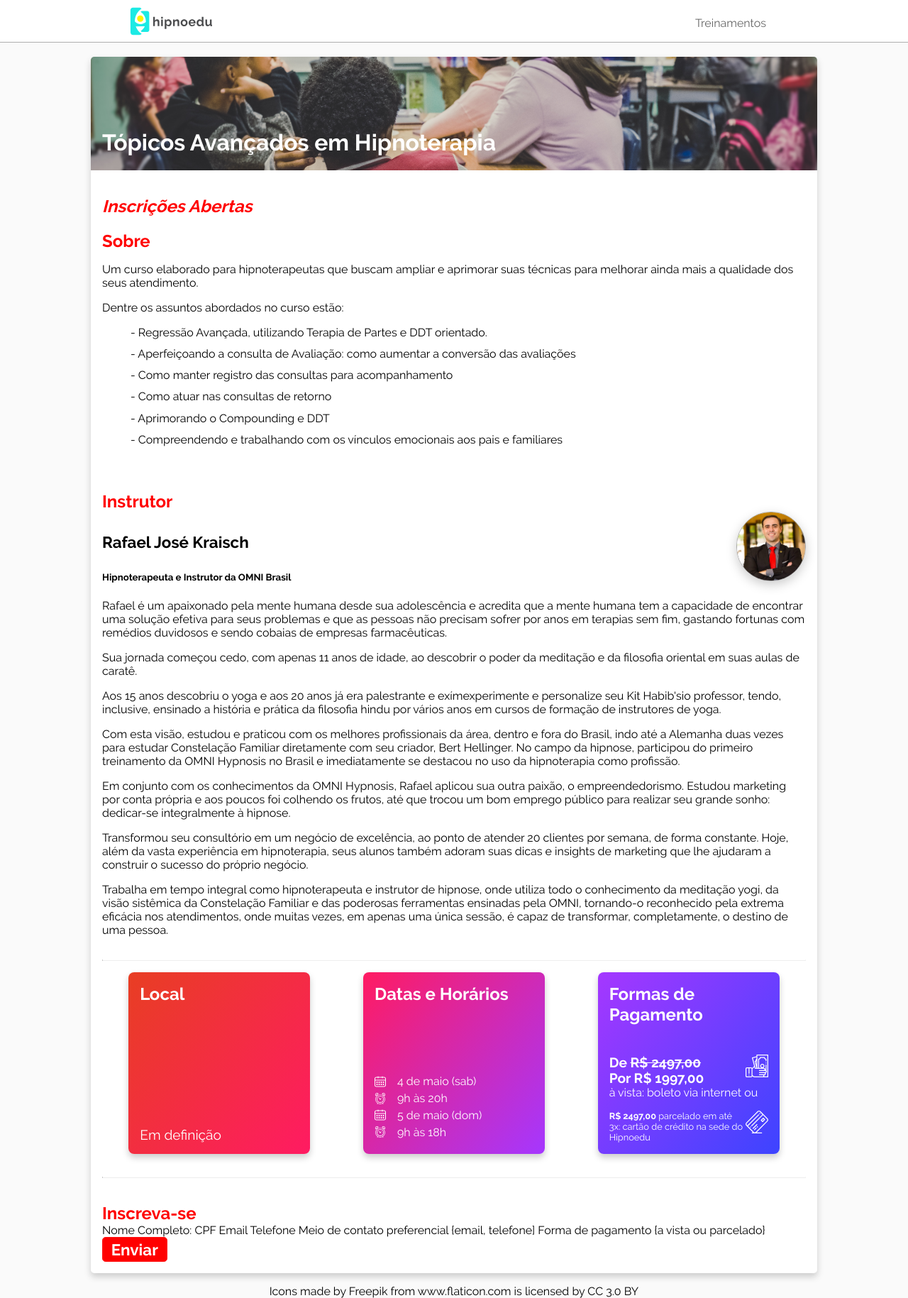
After one commit to institutocriativo/site-hipnoedu, a PHP site: page /treinamentos/index.html in a window 1280 px wide. The commit adds this page. Shown: the whole page at 71% size. Run offline with PHP 8.4, Linux system fonts and the light colour scheme.

Commit message:
treinamentos-kraisch: add details

```diff
--- a/style.css
+++ b/style.css
@@ -36,6 +36,18 @@ body {
     width: 100%;
     font-family: Raleway, sans-serif;
     overflow-x: hidden;
+}
+
+.float {
+    display: float;
+}
+
+.right {
+    float: right;
+}
+
+.left {
+    float: left;
 }
 
 /* HEADER Section */
@@ -122,7 +134,11 @@ body {
 }
 
 .around {
-    justify-content: space-around
+    justify-content: space-around;
+}
+
+.between {
+    justify-content: space-between;
 }
 
 .max-width {
--- /dev/null
+++ b/treinamentos/index.html
@@ -0,0 +1,152 @@
+<!DOCTYPE html>
+<html>
+	<head>
+		<meta charset="utf-8"/>
+		<meta name="viewport" content="width=device-width, initial-scale=1, user-scalable=0"/>
+		<meta name="keywords" content="hipnoterapia, hipnoterapia sp, hipnose, omni, terapia omni"/>
+		<meta name="description" content="O Hipnoedu é especializado em hipnoterapia avançada e, em parceria com o Instituto de Educação Criativa, visa o desenvolvimento pessoal a partir do conhecimento."/>
+		<title>
+			HipnoEdu - Treinamentos
+		</title>
+		<link rel="icon" type="image/x-icon" href="/res/hipnoedu.favicon.ico"/>
+		<link rel="stylesheet" type="text/css" href="/style.css"/>
+		<link rel="stylesheet" type="text/css" href="treinamentos.css"/>
+	</head>
+	<body>
+		<div class="dep-container" id="inicio">
+			<div class="course-container">
+				<div class="course-title">
+					<h1>Tópicos Avançados em Hipnoterapia</h1>
+				</div>
+				<div class="course-briefing">
+					<h2><i>Inscrições Abertas</i></h2>
+					<h2>Sobre</h2>
+					<p>
+						Um curso elaborado para hipnoterapeutas que buscam ampliar e aprimorar suas técnicas para melhorar ainda mais a qualidade dos seus atendimento.
+					</p>
+					<p>
+						Dentre os assuntos abordados no curso estão:
+					</p>
+					<ul>
+						<li>- Regressão Avançada, utilizando Terapia de Partes e DDT orientado.</li>
+						<li>- Aperfeiçoando a consulta de Avaliação: como aumentar a conversão das avaliações</li>
+						<li>- Como manter registro das consultas para acompanhamento</li>
+						<li>- Como atuar nas consultas de retorno</li>
+						<li>- Aprimorando o Compounding e DDT</li>
+						<li>- Compreendendo e trabalhando com os vínculos emocionais aos pais e familiares</li>
+					</ul>
+					<div class="spacer"></div>
+					<h2>Instrutor</h2>
+						<img class="float right img-profile" src="res/kraisch.jpg" />
+						<h4>Rafael José Kraisch</h4>
+						<h5>Hipnoterapeuta e Instrutor da OMNI Brasil</h5>
+					<p>
+Rafael é um apaixonado pela mente humana desde sua adolescência e acredita que a mente humana tem a capacidade de encontrar uma solução efetiva para seus problemas e que as pessoas não precisam sofrer por anos em terapias sem fim, gastando fortunas com remédios duvidosos e sendo cobaias de empresas farmacêuticas.
+					</p>
+					<p>
+Sua jornada começou cedo, com apenas 11 anos de idade, ao descobrir o poder da meditação e da filosofia oriental em suas aulas de caratê.
+					</p>
+					<p>
+Aos 15 anos descobriu o yoga e aos 20 anos já era palestrante e exímexperimente e personalize seu Kit Habib'sio professor, tendo, inclusive, ensinado a história e prática da filosofia hindu por vários anos em cursos de formação de instrutores de yoga.
+					</p>
+					<p>
+Com esta visão, estudou e praticou com os melhores profissionais da área, dentro e fora do Brasil, indo até a Alemanha duas vezes para estudar Constelação Familiar diretamente com seu criador, Bert Hellinger. No campo da hipnose, participou do primeiro treinamento da OMNI Hypnosis no Brasil e imediatamente se destacou no uso da hipnoterapia como profissão.
+					</p>
+					<p>
+Em conjunto com os conhecimentos da OMNI Hypnosis, Rafael aplicou sua outra paixão, o empreendedorismo. Estudou marketing por conta própria e aos poucos foi colhendo os frutos, até que trocou um bom emprego público para realizar seu grande sonho: dedicar-se integralmente à hipnose.
+					</p>
+					<p>
+Transformou seu consultório em um negócio de excelência, ao ponto de atender 20 clientes por semana, de forma constante. Hoje, além da vasta experiência em hipnoterapia, seus alunos também adoram suas dicas e insights de marketing que lhe ajudaram a construir o sucesso do próprio negócio.
+					</p>
+					<p>
+Trabalha em tempo integral como hipnoterapeuta e instrutor de hipnose, onde utiliza todo o conhecimento da meditação yogi, da visão sistêmica da Constelação Familiar e das poderosas ferramentas ensinadas pela OMNI, tornando-o reconhecido pela extrema eficácia nos atendimentos, onde muitas vezes, em apenas uma única sessão, é capaz de transformar, completamente, o destino de uma pessoa.
+					</p>
+				</div>
+				<hr/>
+				<div class="course-details">
+					<div class="course-detail-card course-detail-location flex col">
+						<h2>Local</h2>
+						<div class="flex-spacer"></div>
+						<p>Em definição</p>
+					</div>
+					<div class="course-detail-card course-detail-dates flex col">
+						<h2>Datas e Horários</h2>
+						<div class="flex-spacer"></div>
+						<div class="date">
+							<div class="day">
+								<img src="res/calendar.svg">4 de maio (sab)
+							</div>
+							<div class="hour">
+								<img src="res/alarm-clock.svg">9h às 20h
+							</div>
+						</div>
+						<div class="date">
+							<div class="day">
+								<img src="res/calendar.svg">5 de maio (dom)
+							</div>
+							<div class="hour">
+								<img src="res/alarm-clock.svg">9h às 18h
+							</div>
+						</div>
+					</div>
+					<div class="course-detail-card course-detail-payment flex col">
+						<h2>Formas de Pagamento</h2>
+						<div class="flex-spacer"></div>
+						<div>
+							<img src="res/money.svg"/> <span style="font-size: 1.2rem; font-weight: bold;"> De <span style="text-decoration: line-through">R$ 2497,00 </span> <br/> Por R$ 1997,00 </span> <br/> à vista: boleto via internet ou
+						</div>
+						<div style="margin-top:1rem; font-size: 0.8rem;">
+							<img src="res/credit-card.svg"/> <span style="font-weight: bold;"> R$ 2497,00 </span> parcelado em até 3x: cartão de crédito na sede do Hipnoedu
+						</div>
+					</div>
+				</div>
+				<hr/>
+				<div class="course-payment flex col">
+					<h2> Inscreva-se </h2>
+					Nome Completo:
+					CPF
+					Email
+					Telefone
+					Meio de contato preferencial {email, telefone]
+					Forma de pagamento {a vista ou parcelado}
+					<div class="send-btn">
+						Enviar
+					</div>
+				</div>
+				<div class="couse-organizers">
+				</div>
+			</div>
+
+
+			<div>Icons made by <a href="https://www.freepik.com/" title="Freepik">Freepik</a> from <a href="https://www.flaticon.com/" 			    title="Flaticon">www.flaticon.com</a> is licensed by <a href="http://creativecommons.org/licenses/by/3.0/" 			    title="Creative Commons BY 3.0" target="_blank">CC 3.0 BY</a></div>
+
+
+		</div>
+		<div class="header">
+				<div class="item left">
+					<a href="/">
+						<img src="/res/hipnoedu.logo.std.h.ai.svg"/>
+					</a>
+				</div>
+				<div class="item right">
+					<a href="#">Treinamentos</a>
+				</div>
+			</div>
+		</div>
+		<!-- Global site tag (gtag.js) - Google Analytics -->
+		<script async src="https://www.googletagmanager.com/gtag/js?id=UA-116314414-1"></script>
+		<script>
+		window.dataLayer = window.dataLayer || [];
+		function gtag(){dataLayer.push(arguments);}
+		gtag('js', new Date());
+
+		gtag('config', 'UA-116314414-1');
+		</script>
+		<script>
+			function headerfix() {
+				window.scrollBy(0, -16*4);
+			}
+			setTimeout(headerfix, 1000);
+		</script>
+    </body>
+</html>
--- /dev/null
+++ b/treinamentos/treinamentos.css
@@ -0,0 +1,170 @@
+.dep-container {
+	width: 100%;
+	display: flex;
+	padding-top: var(--header-size);
+	flex-direction: column;
+	align-items: center;
+	background: #FAFAFA;
+}
+
+.course-container {
+	background: #FFFFFF;
+	max-width: 1024px;
+	margin: 1rem;
+	border-radius: 0.3rem;
+	box-shadow:0px 5px 10px #CCCCCC;
+	display: inline-flex;
+	flex-direction: column;
+}
+
+.img-profile {
+	height: 6rem;
+	border-radius: 3rem;
+	box-shadow:0px 5px 15px #CCCCCC;
+	border: 1px solid #AAAAAA;
+}
+
+.course-title {
+	background-image: url("res/unsplash.teach.jpg");
+	border-top-left-radius: 0.3rem;
+	border-top-right-radius: 0.3rem;
+	padding: 2rem 1rem 0rem 1rem;
+	min-height: 8rem;
+	color: #FFFFFF;
+	display: inline-flex;
+	flex-direction: column;
+	justify-content: flex-end;
+	background-size: 100%;
+	background-position: center;
+}
+
+ul {
+	list-style: none;
+}
+
+li {
+	padding-bottom: 0.7rem;
+}
+
+.course-briefing {
+	padding: 1rem;
+}
+
+.course-details {
+	padding: 1rem;
+	display: inline-flex;
+	flex-direction: row;
+	flex-wrap: wrap;
+	justify-content: space-around;
+}
+
+.course-detail-card {
+	background: red;
+	color: white;
+	min-height: 14rem;
+	width: calc(16rem - 2rem);
+	padding: 1rem;
+	margin-bottom: 1rem;
+	border-radius: 0.5rem;
+	box-shadow: 0px 5px 10px #CCCCCC;
+	transform: scale(1,1);
+	transition: box-shadow .3s;
+	transition: transform .3s;
+}
+
+.course-detail-card:hover {
+	box-shadow: 0px 0px 20px #BBBBBB;
+	transform: scale(1.2, 1.2);
+}
+
+.course-detail-card h2{
+	color: white;
+	padding: 0;
+	margin: 0;
+}
+
+.course-detail-card p{
+	font-size: 1.2rem;
+	color: white;
+	padding: 0;
+	margin: 0;
+}
+
+.course-detail-location {
+	background-color:#E83E23 ;
+	background: linear-gradient(130deg, #E83E23, #FF1B62);
+}
+
+.course-detail-dates {
+	background-color: #FF1B62;
+	background: linear-gradient(130deg, #FF1B62, #A537FF);
+}
+
+
+.course-detail-payment {
+	background-color: #A537FF;
+	background: linear-gradient(130deg, #A537FF, #3D44FF);
+}
+
+.course-detail-payment img{
+	height: 2rem;
+	display: float;
+	float: right;
+}
+
+.flex-spacer {
+	flex-grow: 1;
+}
+
+
+h2 {
+	color: red;
+	margin-bottom: 0px;
+}
+
+h4 {
+	font-size: 1.4rem;
+}
+
+hr {
+	border-top: 1px solid #FEFEFE;
+	margin: 0rem 1rem 0rem 1rem;
+}
+
+.spacer {
+	height: 1rem;
+}
+
+.date {
+	display: flex;
+	flex-direction: column;
+}
+
+.date div {
+	display: inline-flex;
+	align-items: center;
+	margin-bottom: 0.3rem;
+}
+
+.date img {
+	height: 1rem;
+	padding-right: 1rem;
+}
+
+.course-payment {
+	align-itens: flex-end;
+	padding: 1rem;
+}
+
+.send-btn {
+	margin: 0rem;
+	font-weight: bold;
+	color: white;
+	background-color: red;
+	border: 1px solid #FF1111;
+	border-radius: 0.3rem;
+	font-size: 1.4rem;
+	width: 5rem;
+	padding: 0.2rem 0.3rem 0.2rem 0.3rem;
+	text-align: center;
+}
```
Also changed, not shown: index.php (+10 -1 lines), treinamentos/res/alarm-clock.svg (added), treinamentos/res/calendar.svg (added), treinamentos/res/credit-card.svg (added), treinamentos/res/kraisch.jpg (added), treinamentos/res/money.svg (added), treinamentos/res/unsplash.teach.jpg (added).
